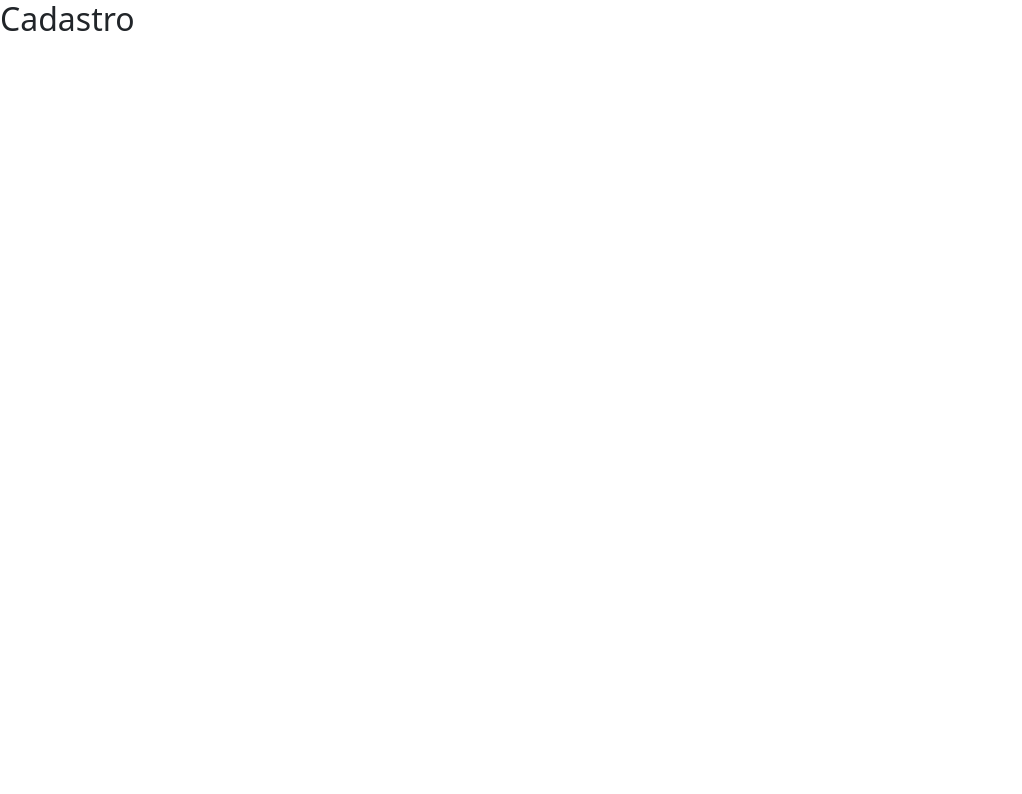
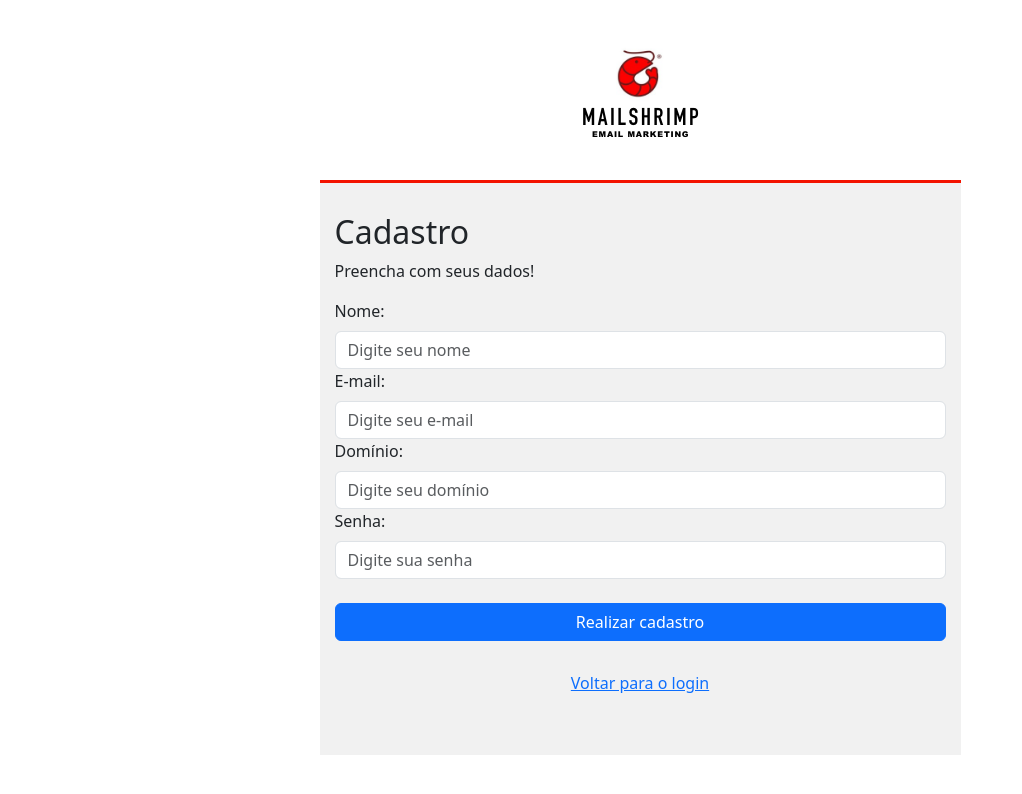
Before and after one commit to alissoncavalcanticma/fs-js, a React (Vite) app in the folder frontend/: page /signup in a window 1280 px wide. Shown: the top 794 px of the page, without its empty margins (0-1022 px from the left). Built offline with nearby package versions, Linux system fonts and the light colour scheme.

Commit message:
Create SignUp

```diff
--- a/frontend/src/pages/public/SignIn/index.jsx
+++ b/frontend/src/pages/public/SignIn/index.jsx
@@ -1,10 +1,10 @@
 
 import React from 'react';
 
-import {Form, Container, Row, Col, FormGroup} from 'react-bootstrap';
+import {Form, Container, Row, Col} from 'react-bootstrap';
 import Button from 'react-bootstrap/Button';
 import Logo from '../../../assets/logo.png';
-import { BoxContext, BoxForm } from './styles';
+import { BoxContent, BoxForm } from './styles';
 
 import {Link} from 'react-router-dom';
 
@@ -22,9 +22,9 @@ class Signin extends React.Component{
             <Container>
                 <Row className="justify-content-md-center">
                     <Col xs={12} md={5}>
-                        <BoxContext>
+                        <BoxContent>
                             <img src={Logo} alt='MailShrimp'/>
-                        </BoxContext>
+                        </BoxContent>
                         <BoxForm>
                             <h2>Login</h2>
                             <p>Informe seus dados para autenticar: </p>
@@ -49,10 +49,10 @@ class Signin extends React.Component{
                                 </div>
                             </Form>
                         </BoxForm>
-                        <BoxContext>
+                        <BoxContent>
                             <p>Novo na plataforma?</p>
                             <Link className="button" to="/signup">Crie sua conta agora</Link>
-                        </BoxContext>
+                        </BoxContent>
                     </Col>
                 </Row>
             </Container>
--- a/frontend/src/pages/public/SignUp/index.jsx
+++ b/frontend/src/pages/public/SignUp/index.jsx
@@ -0,0 +1,56 @@
+import React from "react";
+import {Container, Form, Row, Col, Alert, FormGroup, FormLabel} from 'react-bootstrap';
+import Button from 'react-bootstrap/Button';
+import {Link} from 'react-router-dom';
+import { BoxContent, BoxForm } from './styles';
+
+import Logo from '../../../assets/logo.png';
+
+class SignUp extends React.Component {
+    render(){
+        return(
+            <Container>
+                <Row className="justify-content-md-center">
+                    <Col xs={12} md={7}>
+                        <BoxContent>
+                            <img src={Logo} alt='MailShrimp'/>
+                        </BoxContent>
+                        <BoxForm>
+                            <h2>Cadastro</h2>
+                            <p>Preencha com seus dados!</p>
+                            <Form>
+                                <FormGroup controlId="nomeGroup">
+                                    <FormLabel>Nome:</FormLabel>
+                                    <Form.Control type="text" placeholder="Digite seu nome"/>
+                                </FormGroup>
+                                <FormGroup controlId="emailGroup">
+                                    <FormLabel>E-mail:</FormLabel>
+                                    <Form.Control type="email" placeholder="Digite seu e-mail"/>
+                                </FormGroup>
+                                <FormGroup controlId="dominioGroup">
+                                    <FormLabel>Domínio:</FormLabel>
+                                    <Form.Control type="url" placeholder="Digite seu domínio"/>
+                                </FormGroup>
+                                <FormGroup controlId="senhaGroup">
+                                    <FormLabel>Senha:</FormLabel>
+                                    <Form.Control type="password" placeholder="Digite sua senha"/>
+                                </FormGroup>
+                                <br />
+                                <div className="d-grid gap-2">
+                                    <Button variant="primary" type="submit">
+                                        Realizar cadastro
+                                    </Button>
+                                </div>
+                            </Form>
+                            <BoxContent>
+                                <Link className="button" to="/signin">Voltar para o login</Link>
+                            </BoxContent>
+                        </BoxForm>
+                    </Col>
+                </Row>
+            </Container>
+        )
+    }
+}
+
+export default SignUp;
--- a/frontend/src/pages/public/SignIn/styles.jsx
+++ b/frontend/src/pages/public/SignUp/styles.jsx
@@ -1,6 +1,6 @@
 import styled from 'styled-components';
 
-export const BoxContext  = styled.div`
+export const BoxContent  = styled.div`
     padding: 30px 15px;
     text-align: center;
 `;
--- a/frontend/src/routes.jsx
+++ b/frontend/src/routes.jsx
@@ -5,7 +5,7 @@ import {
     Route,                          //For route
     Link,                           //For Link to route
     useParams,                      //Hook for capture and use query and uri params
-    useLocation,
+    //useLocation,
     Outlet                          //Hook for definition sub routes
 
 } from 'react-router-dom';
@@ -14,7 +14,8 @@ import { Routes } from 'react-router'; //Hook substitute for Switch
 
 //Import Functions
 
-import Signin from '../src/pages/public/SignIn';
+import SignIn from '../src/pages/public/SignIn';
+import SignUp from '../src/pages/public/SignUp';
 
 
 //Main menu
@@ -96,16 +97,6 @@ function Contact(){
     )
 }
 
-// Function Signup
-function Signup(){
-    return(
-        <div>
-
-            <h2>Cadastro</h2>
-        </div>
-    )
-}
-
 // Function Messages
 function Messages(){
     return(
@@ -127,8 +118,8 @@ export default function AllRoutes(){
                         <Route path=":contactId" element={<Contact />} />
                     </Route>
                     <Route path="/messages" element={<Messages />} />
-                    <Route path="/signin" element={<Signin />} />
-                    <Route path="/signup" element={<Signup />} />
+                    <Route path="/signin" element={<SignIn />} />
+                    <Route path="/signup" element={<SignUp />} />
                 </Routes>
             </Router>
     );
```
